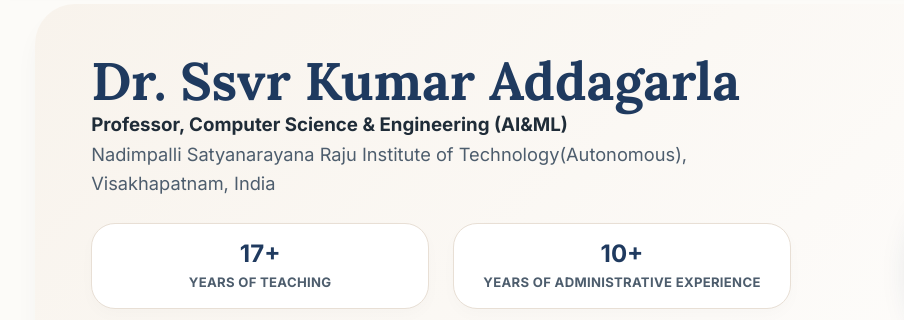
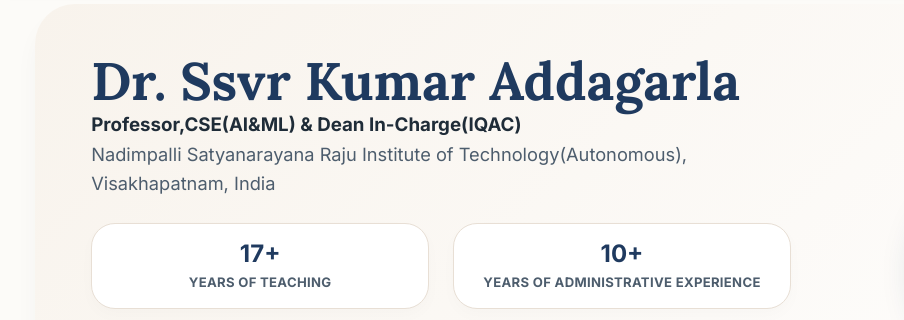
Before and after one commit to ssvrkumar/ssvrkumar.github.io, a plain HTML site: page index.html in a window 1280 px wide. Shown: the part 84-404 px from the top of the page, 0-904 px from the left. Drawn offline with Linux system fonts and the light colour scheme.

Commit message:
Update index.html

```diff
--- a/index.html
+++ b/index.html
@@ -702,7 +702,7 @@
     <section id="home" class="hero fade-section">
       <div class="hero-content">
         <h1>Dr. Ssvr Kumar Addagarla</h1>
-        <h3>Professor, Computer Science & Engineering (AI&ML)</h3>
+        <h3>Professor,CSE(AI&ML) & Dean In-Charge(IQAC)</h3>
         <div class="hero-institution">Nadimpalli Satyanarayana Raju Institute of Technology(Autonomous), Visakhapatnam, India</div>
 
         <div class="stats">
```
